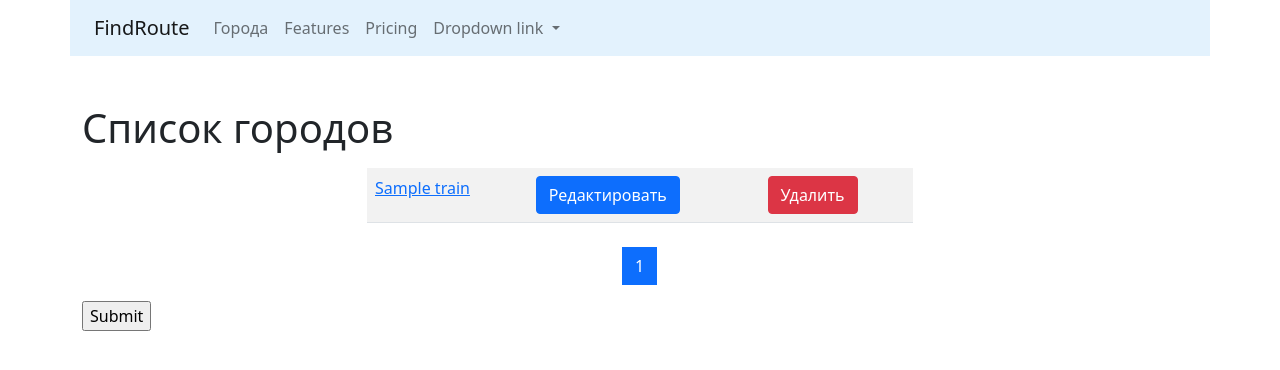
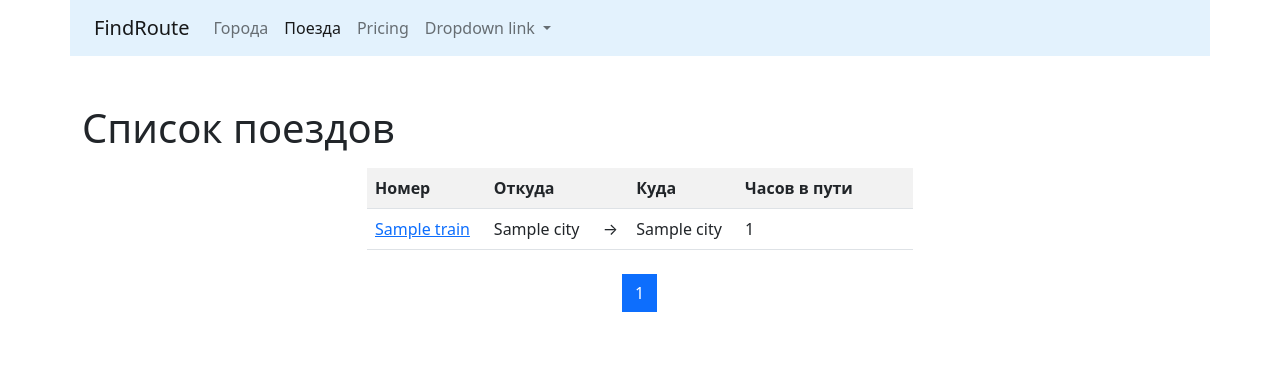
Before and after one commit to smakotin/find_route, a Django app: page /trains/ in a window 1280 px wide. Shown: the top 370 px of the page. Run offline with Django 3.2, Linux system fonts and the light colour scheme; tables that the repository leaves empty hold one stand-in row (values such as "Sample post").

Commit message:
trains page + nav link trains

```diff
--- a/cities/urls.py
+++ b/cities/urls.py
@@ -1,6 +1,5 @@
 from django.urls import path
-from .views import *
-from .views import CityUpdateView
+from cities.views import *
 
 urlpatterns = [
     # path('', home, name='home'),
--- a/templates/base.html
+++ b/templates/base.html
@@ -1,4 +1,5 @@
 {% url 'cities:home' as cities_home_url %}
+{% url 'trains:home' as trains_home_url %}
 
 <!doctype html>
 <html lang="en">
@@ -26,7 +27,8 @@
              aria-current="page" href="{% url 'cities:home' %}">Города</a>
         </li>
         <li class="nav-item">
-              <a class="nav-link" href="#">Features</a>
+          <a class="nav-link {% if request.path == trains_home_url%} active {% endif %}"
+             href="{% url 'trains:home' %}">Поезда</a>
         </li>
         <li class="nav-item">
           <a class="nav-link" href="#">Pricing</a>
--- a/trains/templates/trains/home.html
+++ b/trains/templates/trains/home.html
@@ -1,17 +1,32 @@
 {% extends 'base.html' %}
 
-{% block title %}Список городов{% endblock %}
+{% block title %}Список поездов{% endblock %}
 {% block content %}
-<h1>Список городов</h1>
+<h1>Список поездов</h1>
 <div class="row">
     <div class="col-md-6 mx-auto my-2">
         <table class="table table-striped">
+            <tr>
+                <th>Номер</th>
+                <th>Откуда</th>
+                <th>&nbsp;</th>
+                <th>Куда</th>
+                <th>Часов в пути</th>
+                <th>&nbsp;</th>
+                <th>&nbsp;</th>
+            </tr>
         {% for object in page_obj %}
             <tr>
                 <td>
-                   {# <a href="{% url 'trains:detail' pk=object.pk %}">{{ object.name}}</a> #}
-                    {{ object.name}}
+                   <a href="{% url 'trains:detail' pk=object.pk %}">{{ object.name}}</a>
                 </td>
+                <td>{{ object.from_city }}</td>
+                <td>&#8594;</td>
+                <td>{{ object.to_city }}</td>
+                <td>{{ object.travel_time }}</td>
+                <td>&nbsp;</td>
+                <td>&nbsp;</td>
+
             </tr>
 
         {% endfor %}
@@ -48,5 +63,4 @@
   </ul>
 </nav>
 
-
 {% endblock %}
--- a/trains/urls.py
+++ b/trains/urls.py
@@ -5,7 +5,7 @@ from trains.views import *
 urlpatterns = [
     # path('', home, name='home'),
     path('', TrainListView.as_view(), name='home'),
-    # path('detail/<int:pk>/', TrainDetailView.as_view(), name='detail'),
+    path('detail/<int:pk>/', TrainDetailView.as_view(), name='detail'),
     # path('update/<int:pk>/', TrainUpdateView.as_view(), name='update'),
     # path('delete/<int:pk>/', TrainDeleteView.as_view(), name='delete'),
     # path('add/', TrainCreateView.as_view(), name='create'),
--- a/trains/views.py
+++ b/trains/views.py
@@ -12,7 +12,7 @@ from trains.models import Train
 
 __all__ = (
     'home', 'TrainListView',
-    # 'TrainDetailView',
+    'TrainDetailView',
     # 'TrainCreateView',
     # 'TrainUpdateView',
     # 'TrainDeleteView',
@@ -22,24 +22,25 @@ __all__ = (
 
 def home(request, pk=None):
     qs = Train.objects.all()
-    lst = Paginator(qs, 2)
+    lst = Paginator(qs, 5)
     page_number = request.GET.get('page')
     page_obj = lst.get_page(page_number)
     context = {'page_obj': page_obj,}
-    return render(request, 'cities/home.html', context)
+    return render(request, 'trains/home.html', context)
+
 
 class TrainListView(ListView):
     paginate_by = 5
     model = Train
-    template_name = 'cities/home.html'
+    template_name = 'trains/home.html'
 
 
 
-# class TrainDetailView(DetailView):
-#     queryset = Train.objects.all()
-#     template_name = 'cities/detail.html'
-#
-#
+class TrainDetailView(DetailView):
+    queryset = Train.objects.all()
+    template_name = 'trains/detail.html'
+
+
 # class TrainCreateView(SuccessMessageMixin, CreateView):
 #     model = Train
 #     form_class = TrainForm
```
Also changed, not shown: trains/templates/trains/detail.html (+18 -3 lines). Lines whose indentation alone changed are shown as unchanged.
